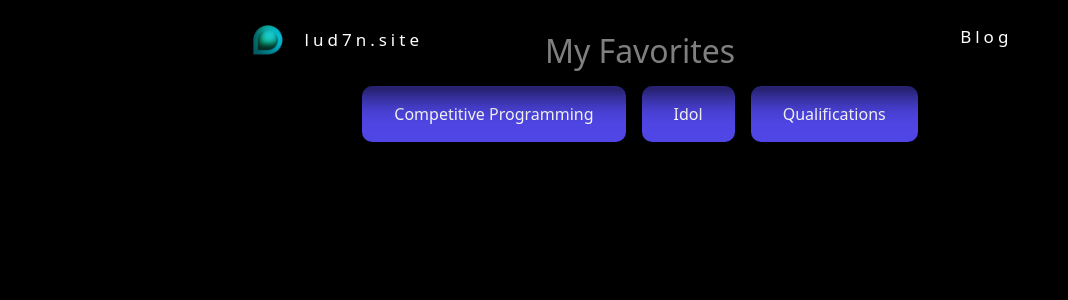
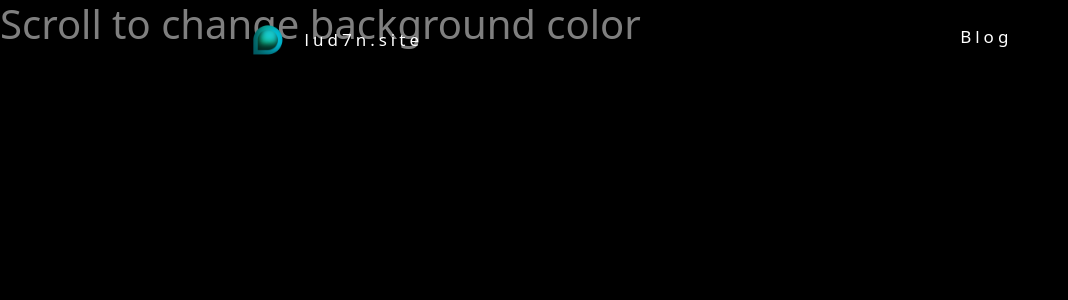
Before and after one commit to lud7n/lud7n.site, a React (Create React App) app: page /#/like in a window 1280 px wide. Shown: the top 300 px of the page, without its empty margins (0-1068 px from the left). Built offline with nearby package versions, Linux system fonts and the light colour scheme.

Commit message:
背景色変えてみたよ

```diff
--- a/package.json
+++ b/package.json
@@ -7,6 +7,7 @@
     "@fortawesome/fontawesome-svg-core": "^6.5.2",
     "@fortawesome/free-solid-svg-icons": "^6.5.2",
     "@fortawesome/react-fontawesome": "^0.2.2",
+    "@tailwindcss/cli": "^4.1.5",
     "@testing-library/jest-dom": "^5.17.0",
     "@testing-library/react": "^13.4.0",
     "@testing-library/user-event": "^13.5.0",
@@ -52,6 +53,9 @@
     ]
   },
   "devDependencies": {
-    "gh-pages": "^6.1.1"
+    "autoprefixer": "^10.4.21",
+    "gh-pages": "^6.1.1",
+    "postcss": "^8.5.3",
+    "tailwindcss": "^4.1.5"
   }
 }
--- a/src/components/Like.jsx
+++ b/src/components/Like.jsx
@@ -1,32 +1,38 @@
-import React, { useState } from 'react';
-import LikeModal from './LikeModal';
-import './Like.css';
+import React, { useState, useEffect } from 'react';
 
-const likeItems = [
-  { id: 'cp', title: 'Competitive Programming', content: 'I enjoy solving algorithm problems on AtCoder and LeetCode. I use C++ and always aim for optimal solutions.' },
-  { id: 'idol', title: 'Idol', content: 'I love =LOVE and Maika Sasaki. Their concerts are emotional, energetic, and unforgettable.' },
-  { id: 'qualification', title: 'Qualifications', content: 'I study for various certifications like FE, SC, and more. I love learning across disciplines.' },
-];
+const ScrollBackgroundColor = () => {
+  const [scrollPosition, setScrollPosition] = useState(0);
 
-const Like = () => {
-  const [activeItem, setActiveItem] = useState(null);
+  const handleScroll = () => {
+    setScrollPosition(window.scrollY);
+  };
+
+  useEffect(() => {
+    window.addEventListener('scroll', handleScroll);
+
+    return () => {
+      window.removeEventListener('scroll', handleScroll);
+    };
+  }, []);
+
+  const scrollPercent = Math.min(scrollPosition / (document.documentElement.scrollHeight - window.innerHeight), 1);
+
+  let backgroundColor;
+
+  if (scrollPercent < 0.5) {
+    // 黒から白への変化（スクロール位置が50%以下）
+    backgroundColor = `rgb(${255 * scrollPercent}, ${255 * scrollPercent}, ${255 * scrollPercent})`;
+  } else {
+    // 白から赤への変化（スクロール位置が50%以上）
+    const redPercent = (scrollPercent - 0.5) * 2; // 0.5以上から1までを0から1にスケーリング
+    backgroundColor = `rgb(${255}, ${255 - 255 * redPercent}, ${255 - 255 * redPercent})`;
+  }
 
   return (
-    <div className="like-page">
-      <h1 className="like-title">My Favorites</h1>
-      <div className="like-buttons">
-        {likeItems.map(item => (
-          <button key={item.id} className="like-button" onClick={() => setActiveItem(item)}>
-            {item.title}
-          </button>
-        ))}
-      </div>
-
-      {activeItem && (
-        <LikeModal item={activeItem} onClose={() => setActiveItem(null)} />
-      )}
+    <div style={{ height: '2000vh', backgroundColor: backgroundColor }}> {/* 高さを300vhに設定 */}
+      <h1 style={{ color: scrollPercent < 0.5 ? 'white' : 'black' }}>Scroll to change background color</h1>
     </div>
   );
 };
 
-export default Like;
+export default ScrollBackgroundColor;
```
Also changed, not shown: 1 other file (tests, documents, lock files or other folders).
